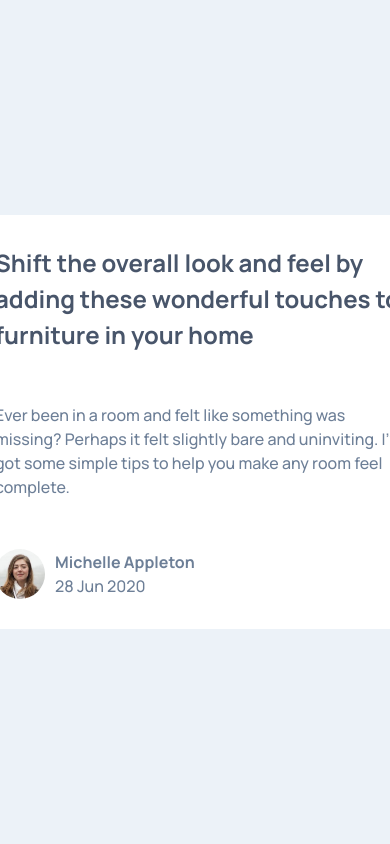
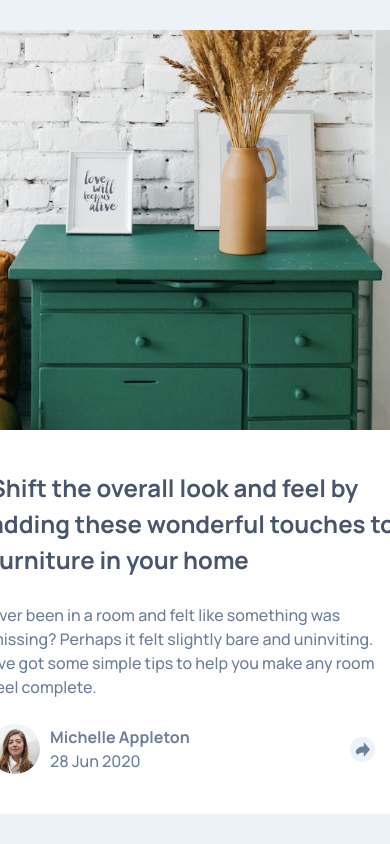
Before and after one commit to Shensson/article-preview-component, a website built with Vite: page index.html in a window 390 px wide. Shown: the top 844 px of the page. Built offline with nearby package versions, Linux system fonts and the light colour scheme.

Commit message:
mobile version added

```diff
--- a/style.css
+++ b/style.css
@@ -108,7 +108,7 @@ main{
 }
 .socials{
     display: grid;
-    grid-template-columns: 60px 350px;
+    grid-template-columns: 60px 300px 50px;
     align-items: center;
 }
 .michelle{
@@ -134,7 +134,7 @@ main{
     justify-content: center;
     width: 200px;
     margin-top: -110px;
-    margin-left: 320px;
+    margin-left: 275px;
     font-weight: 400;
     align-items: center;
     gap: 10px;
@@ -145,3 +145,49 @@ main{
     padding: 10px;
     display: none;
 }
+@media (max-width: 750px){
+  main{
+    overflow: hidden;
+    border-radius: 10px;
+    display: flex;
+    flex-direction: column;
+    background-color: white;
+    margin: 10px;
+}
+.drawer img{
+  width: 100%;
+  object-fit: cover;
+}
+.text{
+  display: flex;
+  flex-direction: column;
+  padding: 40px;
+  gap: 25px;
+  max-width: 500px;
+  margin-left: 0px;
+}
+.share{
+    cursor: pointer;
+    width: 25px;
+    height: 25px;
+    padding: 5px;
+    border-radius: 50%;
+    background-color: hsl(210, 46%, 95%);
+}
+.pop-up{
+    justify-content: center;
+    width: 500px;
+    height: 100px;
+    margin-top: 40px;
+    margin-left: -40px;
+    font-weight: 400;
+    align-items: center;
+    gap: 10px;
+    color: white;
+    background-color: hsl(217, 19%, 35%);
+    position: absolute;
+    border-radius: 0 0 10px 10px;
+    padding: 10px;
+    display: none;
+}
+}
```
